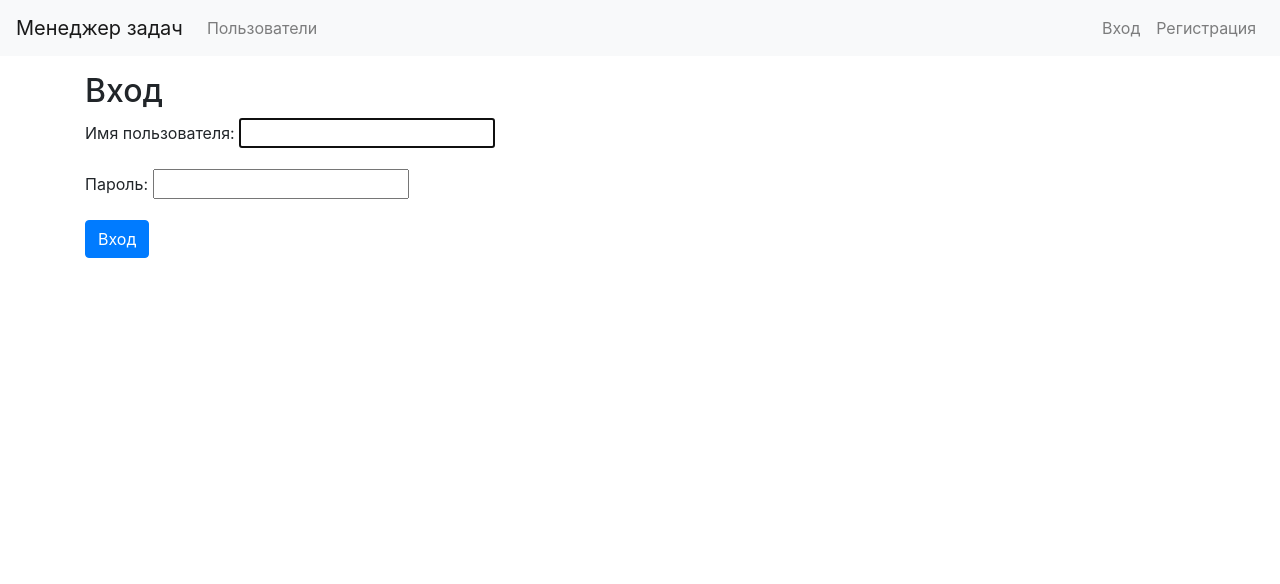
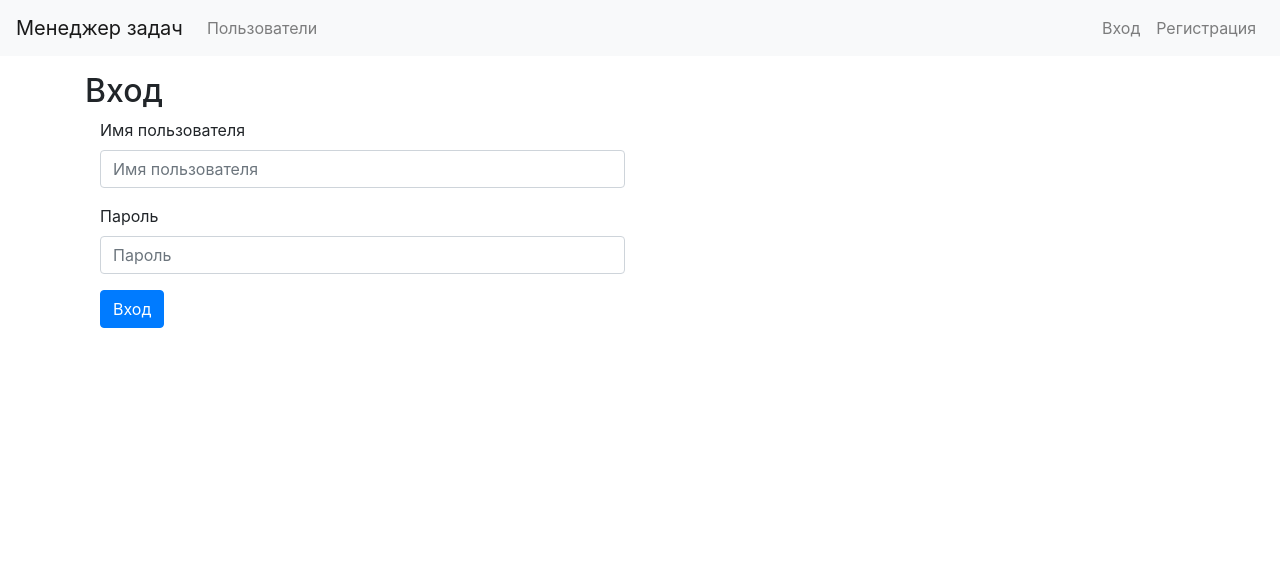
Before and after one commit to eleron96/Task-Manager, a Django app: page /login/ in a window 1280 px wide. Shown: the top 584 px of the page. Run offline with Django 4.2, Linux system fonts and the light colour scheme; some libraries are stand-ins or nearby versions.

Commit message:
everythings functions work 2

```diff
--- a/task_manager/templates/registration/login.html
+++ b/task_manager/templates/registration/login.html
@@ -1,13 +1,29 @@
 {% extends "base.html" %}
 {% load i18n %}
+{% block title %}{% trans "Вход" %}{% endblock %}
+
 {% block content %}
-  <h2>Вход</h2>
-  <form method="post">
-    {% csrf_token %}
-    {{ form.username.errors.as_ul }} <!-- Отображение ошибок только для поля username -->
-    <p>{{ form.username.label_tag }} {{ form.username }}</p>
-    {{ form.password.errors.as_ul }} <!-- Отображение ошибок только для поля password -->
-    <p>{{ form.password.label_tag }} {{ form.password }}</p>
-    <button type="submit" class="btn btn-primary">Вход</button>
-  </form>
+<h2 class="text-left">{% trans "Вход" %}</h2>
+<div class="container">
+    <div class="row">
+        <div class="col-lg-6">
+            <form method="post">
+                {% csrf_token %}
+                <div class="form-group text-left">
+                    {{ form.username.errors }}
+                    <label for="inputUsername">{{ form.username.label }}</label>
+                    <input type="text" name="{{ form.username.name }}" class="form-control" id="inputUsername" placeholder="{{ form.username.label }}">
+                </div>
+                <div class="form-group text-left">
+                    {{ form.password.errors }}
+                    <label for="inputPassword">{{ form.password.label }}</label>
+                    <input type="password" name="{{ form.password.name }}" class="form-control" id="inputPassword" placeholder="{{ form.password.label }}">
+                </div>
+                <div class="form-group mt-3 text-left">
+                    <button type="submit" class="btn btn-primary">{% trans "Вход" %}</button>
+                </div>
+            </form>
+        </div>
+    </div>
+</div>
 {% endblock %}
```
Also changed, not shown: db.sqlite3.
